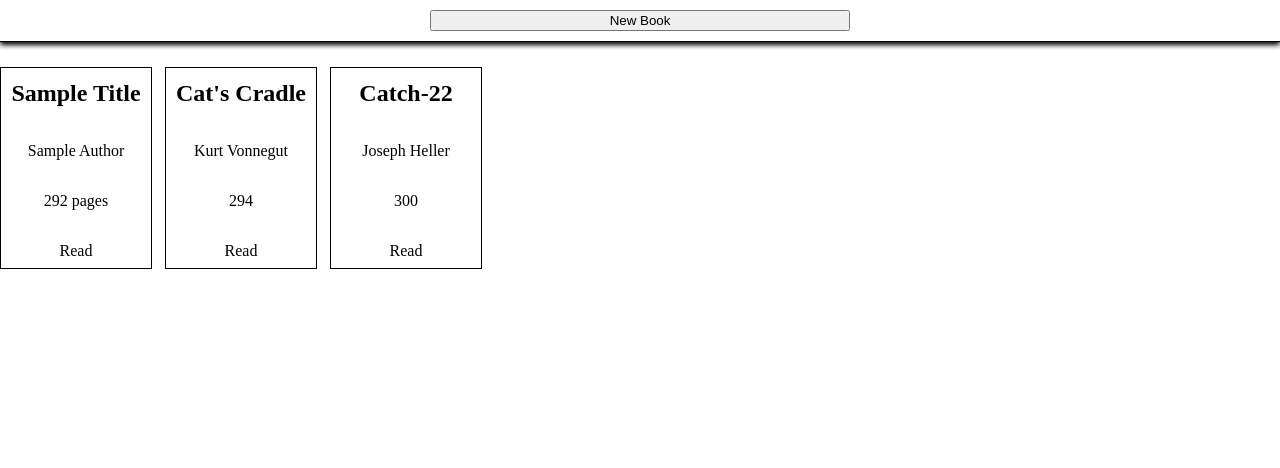
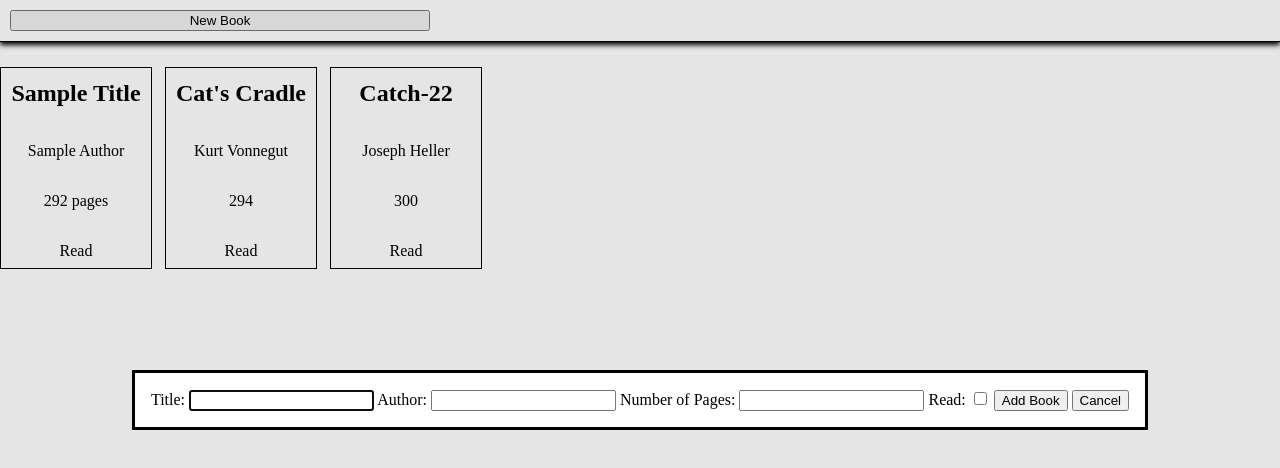
Before and after one commit to spalme21/my_library, a plain HTML site: page index.html in a window 1280 px wide. Both pictures are taken after a click on the button "New Book". Drawn offline with Linux system fonts and the light colour scheme.

Commit message:
Add 'New Book' dialog, nonfunctional

```diff
--- a/index.html
+++ b/index.html
@@ -9,7 +9,21 @@
 </head>
 <body>
   <div class="header">
-    <button class="new">New Book</button>
+    <button class="btn" id="new-btn">New Book</button>
+    <dialog id="dialog">
+      <form method="dialog">
+        <label for="title">Title:</label>
+        <input type="text" name="title" id="title">
+        <label for="author">Author:</label>
+        <input type="text" name="author" id="author">
+        <label for="pages">Number of Pages:</label>
+        <input type="number" name="pages" id="pages">
+        <label for="have-read">Read: </label>
+        <input type="checkbox" name="have-read" id="have-read">
+        <button id="add-btn">Add Book</button>
+        <button id="cancel">Cancel</button>
+      </form>
+    </dialog>
   </div>
   <div class="bookshelf">
     <div class="book">
--- a/scripts.js
+++ b/scripts.js
@@ -41,3 +41,10 @@ function display() {
 }
 
 display();
+
+const newBtn = document.getElementById("new-btn");
+const dialog = document.getElementById("dialog");
+
+newBtn.addEventListener("click", (e) => {
+    dialog.showModal();
+})
--- a/styles.css
+++ b/styles.css
@@ -12,7 +12,7 @@ html, body {
     box-shadow: 0px 3px 5px black;
 }
 
-.new {
+.new-btn {
     grid-column: 2 / 3;
 }
 
```
